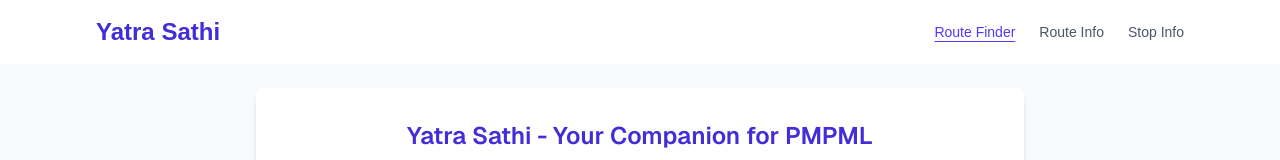
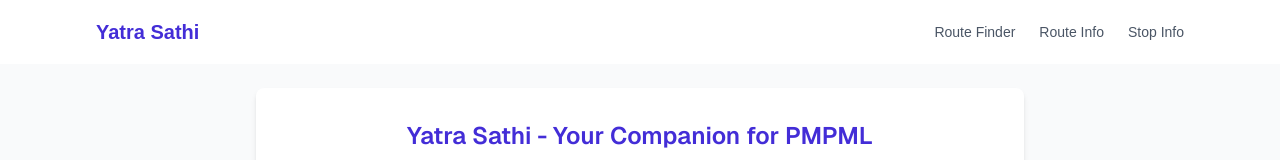
Before and after one commit to atharva-k28/yatra-sathi, a Next.js app: page / in a window 1280 px wide. Shown: the top 160 px of the page. Built offline with nearby package versions, Linux system fonts and the light colour scheme; no server answers.

Commit message:
Minor Navbar changes

```diff
--- a/components/Navbar.tsx
+++ b/components/Navbar.tsx
@@ -1,11 +1,8 @@
 'use client'
 
 import Link from 'next/link'
-import { usePathname } from 'next/navigation'
 
 const Navbar = () => {
-  const pathname = usePathname()
-
   const navItems = [
     { name: 'Route Finder', href: '/' },
     { name: 'Route Info', href: '/route-info' },
@@ -14,28 +11,17 @@
 
   return (
     <header className="bg-white shadow-sm">
-      <div className="max-w-6xl mx-auto px-4 sm:px-6 lg:px-8 py-4 flex flex-col sm:flex-row sm:items-center sm:justify-between">
-        {/* Brand */}
-        <div className="text-center sm:text-left mb-2 sm:mb-0">
-          <Link
-            href="/"
-            className="text-2xl font-bold text-indigo-700 hover:text-indigo-800 transition"
-          >
-            Yatra Sathi
-          </Link>
-        </div>
+      <div className="max-w-6xl mx-auto px-4 sm:px-6 lg:px-8 h-16 flex items-center justify-between">
+        <Link href="/" className="text-xl font-bold text-indigo-700 hover:text-indigo-800 transition">
+          Yatra Sathi
+        </Link>
 
-        {/* Nav Links */}
-        <nav className="flex flex-col sm:flex-row sm:items-center sm:space-x-6 text-sm font-medium text-center gap-1 sm:gap-0">
+        <nav className="flex items-center space-x-6 text-sm font-medium">
           {navItems.map(({ name, href }) => (
             <Link
               key={href}
               href={href}
-              className={`transition ${
-                pathname === href
-                  ? 'text-indigo-600 underline underline-offset-4'
-                  : 'text-gray-600 hover:text-indigo-500'
-              }`}
+              className="text-gray-600 hover:text-indigo-500 transition"
             >
               {name}
             </Link>
```
